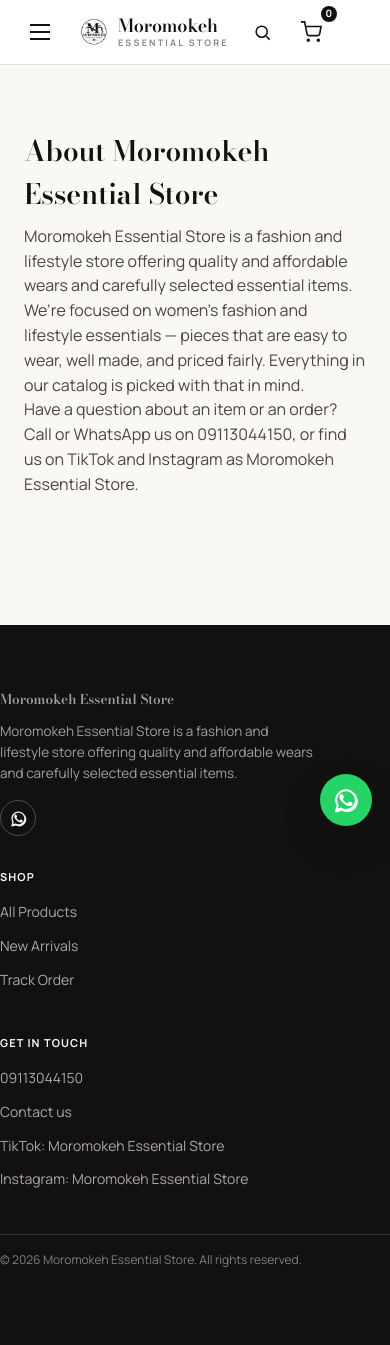
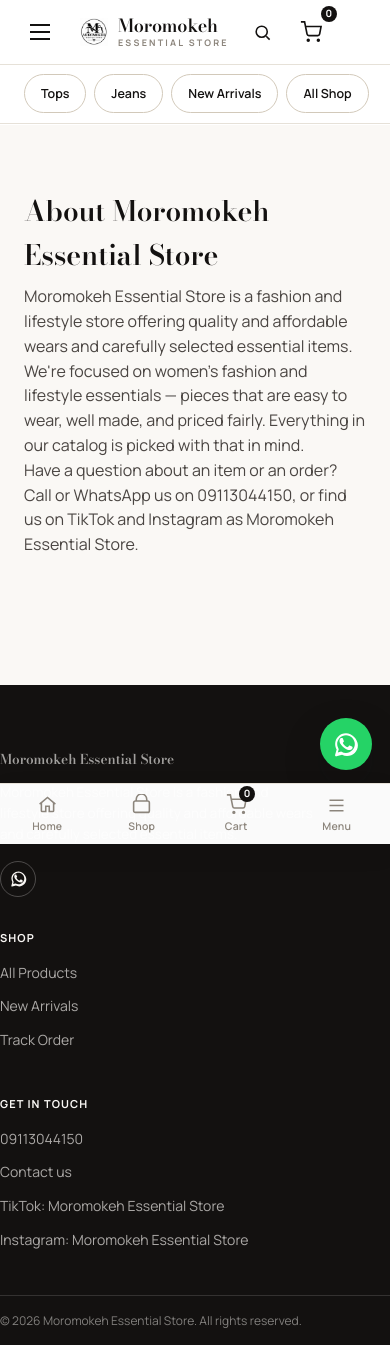
Before and after one commit to ABDULAFEEZ12/moromokeh, a Flask app: page /about in a window 390 px wide. Shown: the top 1345 px of the page. Before the commit the page ends 1267 px from the top, so only its background shows below. Run offline with Flask 3, Linux system fonts and the light colour scheme; parts of the project's set-up code (start-up, migrations or seed data) failed here and were passed over.

Commit message:
Simplify navigation and add a Ladeystoree-style mobile bottom tab bar
Main nav (desktop + mobile drawer) and the mobile category pill strip
are now a curated 5/4-item set - Home, Tops, Jeans, New Arrivals, All
Shop - instead of looping every active category plus About/Contact.

Added a fixed bottom tab bar on mobile (Home, Shop, Cart, Menu),
matching the pattern from the Ladeystoree reference: current section
highlighted, live cart-count badge shared with the header, "Menu"
opens the same drawer as the hamburger. Repositioned the floating
WhatsApp button above the new bar and added body/nav bottom padding
so nothing sits underneath it.

Co-Authored-By: Claude Sonnet 5 <noreply@anthropic.com>

```diff
--- a/app/templates/base.html
+++ b/app/templates/base.html
@@ -32,13 +32,11 @@
     </a>
 
     <nav class="main-nav" id="mainNav">
-      <a href="{{ url_for('shop.shop') }}">Shop</a>
+      <a href="{{ url_for('main.home') }}">Home</a>
+      <a href="{{ url_for('shop.category', slug='tops') }}">Tops</a>
+      <a href="{{ url_for('shop.category', slug='jeans') }}">Jeans</a>
       <a href="{{ url_for('shop.new_arrivals') }}">New Arrivals</a>
-      {% for cat in nav_categories %}
-      <a href="{{ url_for('shop.category', slug=cat.slug) }}">{{ cat.name }}</a>
-      {% endfor %}
-      <a href="{{ url_for('main.about') }}">About</a>
-      <a href="{{ url_for('main.contact') }}">Contact</a>
+      <a href="{{ url_for('shop.shop') }}">All Shop</a>
     </nav>
 
     <div class="header-actions">
@@ -65,14 +63,12 @@
       </button>
     </form>
   </div>
-  {% if nav_categories %}
   <nav class="cat-strip" aria-label="Quick category links">
-    {% for cat in nav_categories %}
-    <a href="{{ url_for('shop.category', slug=cat.slug) }}">{{ cat.name }}</a>
-    {% endfor %}
+    <a href="{{ url_for('shop.category', slug='tops') }}">Tops</a>
+    <a href="{{ url_for('shop.category', slug='jeans') }}">Jeans</a>
     <a href="{{ url_for('shop.new_arrivals') }}">New Arrivals</a>
+    <a href="{{ url_for('shop.shop') }}">All Shop</a>
   </nav>
-  {% endif %}
 </header>
 
 <main>
@@ -125,6 +121,28 @@
 </a>
 {% endif %}
 
+{% if request.endpoint not in ('checkout.checkout', 'checkout.retry_payment') %}
+<nav class="bottom-nav" aria-label="Primary">
+  <a href="{{ url_for('main.home') }}" class="bottom-nav-item{{ ' active' if request.endpoint == 'main.home' }}">
+    <svg width="21" height="21" viewBox="0 0 24 24" fill="none" stroke="currentColor" stroke-width="1.8"><path d="M3 11.5 12 4l9 7.5"/><path d="M5 10v9a1 1 0 0 0 1 1h4v-6h4v6h4a1 1 0 0 0 1-1v-9"/></svg>
+    <span>Home</span>
+  </a>
+  <a href="{{ url_for('shop.shop') }}" class="bottom-nav-item{{ ' active' if request.endpoint and request.endpoint.startswith('shop.') }}">
+    <svg width="21" height="21" viewBox="0 0 24 24" fill="none" stroke="currentColor" stroke-width="1.8"><path d="M6 8V6a6 6 0 0 1 12 0v2"/><rect x="3" y="8" width="18" height="13" rx="2"/></svg>
+    <span>Shop</span>
+  </a>
+  <a href="{{ url_for('cart.view') }}" class="bottom-nav-item{{ ' active' if request.endpoint and request.endpoint.startswith('cart.') }}">
+    <svg width="21" height="21" viewBox="0 0 24 24" fill="none" stroke="currentColor" stroke-width="1.8"><circle cx="9" cy="21" r="1"/><circle cx="20" cy="21" r="1"/><path d="M1 1h4l2.7 13.4a2 2 0 0 0 2 1.6h9.7a2 2 0 0 0 2-1.6L23 6H6"/></svg>
+    <span>Cart</span>
+    <span class="cart-count" id="bottomCartCount">{{ cart_count }}</span>
+  </a>
+  <button type="button" class="bottom-nav-item" id="bottomMenuToggle" aria-label="Menu">
+    <svg width="21" height="21" viewBox="0 0 24 24" fill="none" stroke="currentColor" stroke-width="1.8"><path d="M4 6h16M4 12h16M4 18h16"/></svg>
+    <span>Menu</span>
+  </button>
+</nav>
+{% endif %}
+
 <script src="/static/js/main.js"></script>
 {% block scripts %}{% endblock %}
 </body>
--- a/static/css/style.css
+++ b/static/css/style.css
@@ -73,6 +73,7 @@
 
   --container: 1320px;
   --header-h: 64px;
+  --bottom-nav-h: 60px;
 }
 
 /* ---------- 3. Reset ---------- */
@@ -515,12 +516,32 @@ p { margin: 0; color: var(--ink-soft); }
 /* ---------- 19. Utilities ---------- */
 .text-center { text-align: center; }
 .floating-whatsapp {
-  position: fixed; right: 18px; bottom: max(18px, env(safe-area-inset-bottom) + 12px); z-index: 35; width: 52px; height: 52px; border-radius: 50%;
+  position: fixed; right: 18px; bottom: calc(var(--bottom-nav-h) + env(safe-area-inset-bottom) + 14px); z-index: 35; width: 52px; height: 52px; border-radius: 50%;
   background: #25d366; color: #fff; display: flex; align-items: center; justify-content: center;
   box-shadow: var(--lift); transition: transform var(--dur) var(--ease);
 }
 .floating-whatsapp:hover { transform: scale(1.06); }
 @media (min-width: 769px) { .floating-whatsapp { right: 28px; bottom: 28px; } }
+
+/* ---------- Bottom mobile nav (app-style tab bar) ---------- */
+.bottom-nav {
+  display: none;
+  position: fixed; left: 0; right: 0; bottom: 0; z-index: 43;
+  background: rgba(255,255,255,0.98); border-top: 1px solid var(--line); box-shadow: var(--shadow-sm);
+  padding-bottom: env(safe-area-inset-bottom);
+}
+.bottom-nav-item {
+  flex: 1; display: flex; flex-direction: column; align-items: center; justify-content: center; gap: 3px;
+  height: var(--bottom-nav-h); border: 0; background: transparent; color: var(--ink-faint);
+  font-family: inherit; font-size: 10.5px; font-weight: 600; letter-spacing: 0.02em;
+  position: relative; transition: color var(--dur) var(--ease);
+}
+.bottom-nav-item.active { color: var(--ink); }
+.bottom-nav-item .cart-count { position: absolute; top: 2px; left: 50%; right: auto; margin-left: 3px; }
+@media (max-width: 768px) {
+  .bottom-nav { display: flex; }
+  body { padding-bottom: calc(var(--bottom-nav-h) + env(safe-area-inset-bottom)); }
+}
 
 /* ---------- admin (functional, inherits tokens; not part of the storefront redesign) ---------- */
 .admin-shell { display: grid; grid-template-columns: 220px 1fr; min-height: 100vh; align-items: start; }
--- a/static/js/main.js
+++ b/static/js/main.js
@@ -16,6 +16,7 @@
     if (openPanel === "nav" && nav) {
       nav.classList.remove("open");
       toggle.setAttribute("aria-expanded", "false");
+      if (bottomMenuToggle) bottomMenuToggle.classList.remove("active");
     } else if (openPanel === "search" && searchOverlay) {
       searchOverlay.classList.remove("open");
       searchToggle.setAttribute("aria-expanded", "false");
@@ -28,15 +29,17 @@
     if (e.key === "Escape" && openPanel) closeOpenPanel();
   });
 
-  // Mobile nav
+  // Mobile nav - opened from either the header hamburger or the bottom
+  // tab bar's "Menu" button, so the toggling logic lives in one place.
   var toggle = document.getElementById("navToggle");
   var nav = document.getElementById("mainNav");
+  var bottomMenuToggle = document.getElementById("bottomMenuToggle");
   var header = document.querySelector(".site-header");
-  if (toggle && nav) {
-    toggle.addEventListener("click", function () {
+  function toggleNav() {
     if (openPanel === "search") closeOpenPanel();
     var open = nav.classList.toggle("open");
     toggle.setAttribute("aria-expanded", open ? "true" : "false");
+    if (bottomMenuToggle) bottomMenuToggle.classList.toggle("active", open);
     if (open) {
       if (header) nav.style.top = header.getBoundingClientRect().bottom + "px";
       scrim.classList.add("visible");
@@ -45,7 +48,10 @@
       scrim.classList.remove("visible");
       openPanel = null;
     }
-    });
+  }
+  if (toggle && nav) {
+    toggle.addEventListener("click", toggleNav);
+    if (bottomMenuToggle) bottomMenuToggle.addEventListener("click", toggleNav);
   }
 
   // Mobile search toggle
@@ -150,16 +156,19 @@
   // Cart count: a quiet pulse when it changes between page loads (added to
   // cart, removed an item, etc). Purely decorative - the number itself is
   // always server-rendered, this just notices a change and animates it.
-  var cartCount = document.getElementById("cartCount");
-  if (cartCount) {
-    var current = cartCount.textContent.trim();
+  // Two badges share the same count (header + bottom tab bar on mobile).
+  var cartCounts = [document.getElementById("cartCount"), document.getElementById("bottomCartCount")].filter(Boolean);
+  if (cartCounts.length) {
+    var current = cartCounts[0].textContent.trim();
     var previous = null;
     try { previous = window.localStorage.getItem("moromokeh_cart_count"); } catch (e) {}
     if (previous !== null && previous !== current) {
-      cartCount.classList.add("pulse");
-      var clearPulse = function () { cartCount.classList.remove("pulse"); };
-      cartCount.addEventListener("animationend", clearPulse, { once: true });
+      cartCounts.forEach(function (el) {
+        el.classList.add("pulse");
+        var clearPulse = function () { el.classList.remove("pulse"); };
+        el.addEventListener("animationend", clearPulse, { once: true });
         setTimeout(clearPulse, 800); // safety net if animationend doesn't fire (e.g. a backgrounded tab)
+      });
     }
     try { window.localStorage.setItem("moromokeh_cart_count", current); } catch (e) {}
   }
```
Lines whose indentation alone changed are shown as unchanged.
